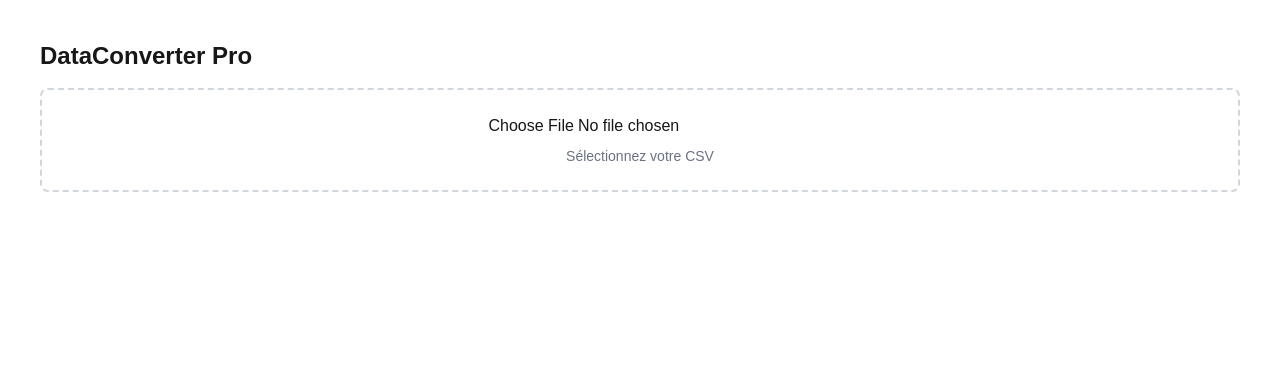
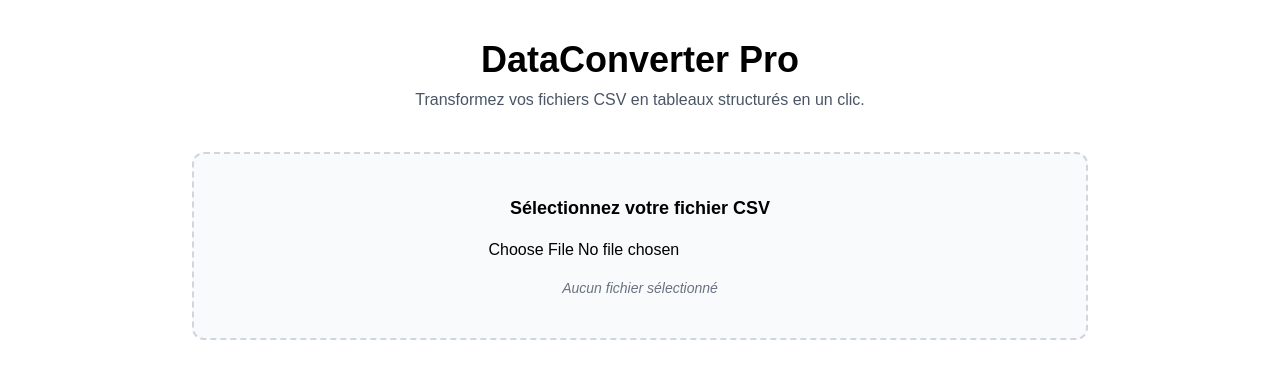
Before and after one commit to bruno92dossantos06-beep/csv-to-nice-table-converter, a Next.js app: page / in a window 1280 px wide. Shown: the top 378 px of the page. Built offline with nearby package versions, Linux system fonts and the light colour scheme.

Commit message:
Correction design fond blanc et ajout bouton

```diff
--- a/app/page.tsx
+++ b/app/page.tsx
@@ -17,20 +17,21 @@ export default function Home() {
     Papa.parse(file, {
       header: true,
       skipEmptyLines: true,
-      delimiter: ";",
+      delimiter: ";", // Optimisé pour les exports Numbers/Excel français
       complete: (results: any) => {
         if (results.data && results.data.length > 0) {
           setHeaders(Object.keys(results.data[0]));
           setData(results.data);
+        } else {
+          alert("Le fichier semble vide.");
         }
       },
       error: (err: any) => {
-        console.error("Erreur :", err);
+        console.error("Erreur de parsing :", err);
       }
     });
   };
 
-  // Fonction de téléchargement Excel
   const downloadExcel = () => {
     const ws = XLSX.utils.json_to_sheet(data);
     const wb = XLSX.utils.book_new();
@@ -39,42 +40,45 @@ export default function Home() {
   };
 
   return (
-    <main className="p-10 font-sans">
-      <h1 className="text-2xl font-bold mb-4">DataConverter Pro</h1>
+    <main className="min-h-screen bg-white text-black p-10 font-sans">
+      <header className="max-w-4xl mx-auto mb-10 text-center">
+        <h1 className="text-4xl font-bold mb-2">DataConverter Pro</h1>
+        <p className="text-gray-600">Transformez vos fichiers CSV en tableaux structurés en un clic.</p>
+      </header>
 
-      <div className="border-2 border-dashed border-gray-300 p-6 rounded-lg text-center">
+      <div className="max-w-4xl mx-auto border-2 border-dashed border-gray-300 p-10 rounded-xl text-center bg-gray-50">
+        <label className="block mb-4 font-semibold text-lg">Sélectionnez votre fichier CSV</label>
         <input
           type="file"
           accept=".csv"
           onChange={handleFileUpload}
           className="block mx-auto"
         />
-        <p className="text-sm text-gray-500 mt-2">
-          {fileName ? `Fichier chargé : ${fileName}` : "Sélectionnez votre CSV"}
+        <p className="text-sm text-gray-500 mt-4 italic">
+          {fileName ? `Fichier chargé : ${fileName}` : "Aucun fichier sélectionné"}
         </p>
       </div>
 
       {data.length > 0 && (
-        <div className="mt-8">
-          {/* Le Bouton de Téléchargement */}
+        <div className="max-w-4xl mx-auto mt-10">
           <button
             onClick={downloadExcel}
-            className="mb-6 bg-green-600 hover:bg-green-700 text-white font-bold py-3 px-8 rounded-lg shadow-lg transition-all"
+            className="w-full mb-8 bg-blue-600 hover:bg-blue-700 text-white font-bold py-4 rounded-lg shadow-md transition-all"
           >
-            Télécharger en Excel (.xlsx)
+            Télécharger en format Excel (.xlsx)
           </button>
 
-          <div className="overflow-x-auto border rounded-lg">
-            <table className="w-full text-xs text-left">
-              <thead className="bg-gray-100">
+          <div className="overflow-x-auto border border-gray-200 rounded-lg">
+            <table className="w-full text-sm text-left">
+              <thead className="bg-gray-100 border-b">
                 <tr>
-                  {headers.map((h) => <th key={h} className="p-3 border">{h}</th>)}
+                  {headers.map((h) => <th key={h} className="p-4 border-r">{h}</th>)}
                 </tr>
               </thead>
               <tbody>
                 {data.map((row, i) => (
-                  <tr key={i} className="border-t">
-                    {headers.map((h) => <td key={h} className="p-3 border">{row[h]}</td>)}
+                  <tr key={i} className="border-b hover:bg-gray-50">
+                    {headers.map((h) => <td key={h} className="p-4 border-r">{row[h]}</td>)}
                   </tr>
                 ))}
               </tbody>
```
